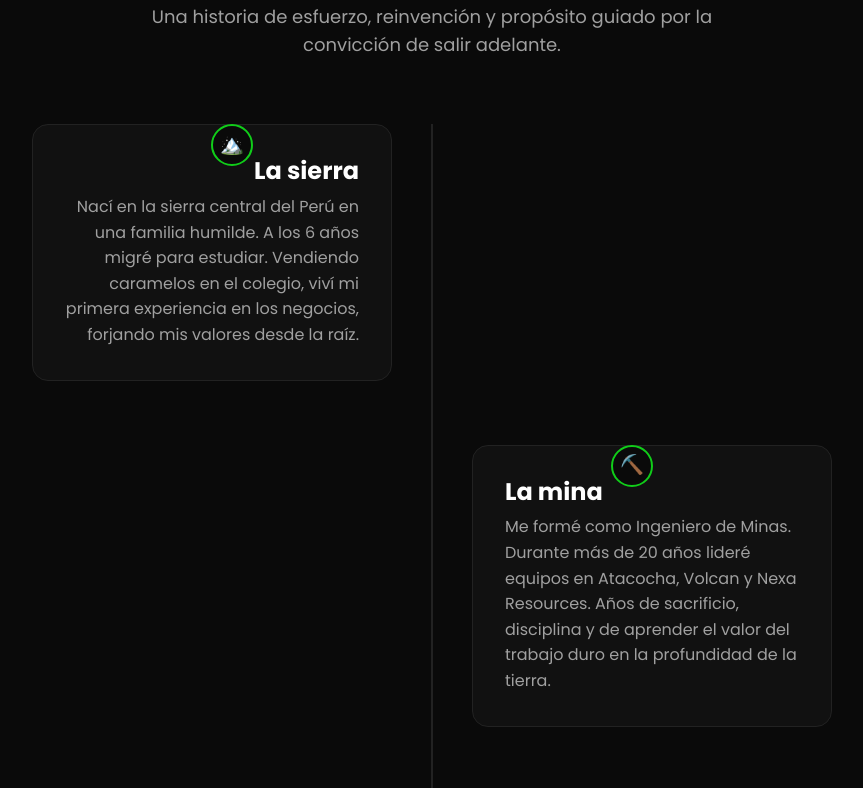
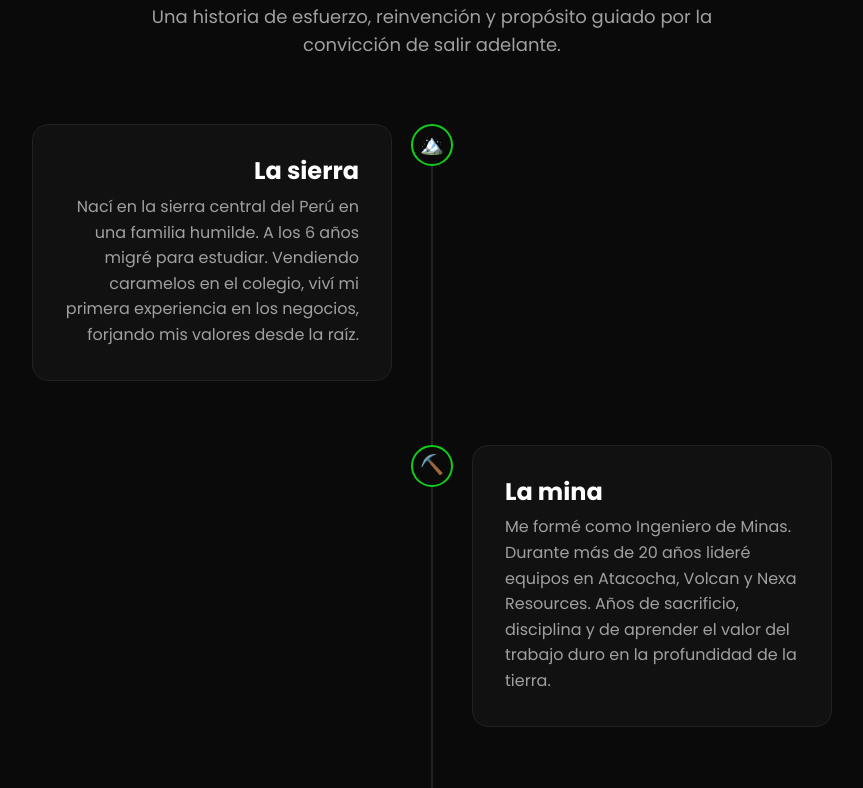
Before and after one commit to davidamesc2022-cell/david-ames-web, a plain HTML site: page index.html in a window 1280 px wide. Shown: the part 2137-2925 px from the top of the page, without its empty margins (208-1071 px from the left). Drawn offline with Linux system fonts and the light colour scheme.

Commit message:
Corregir alineación de iconos en la línea de tiempo

```diff
--- a/styles.css
+++ b/styles.css
@@ -726,24 +726,28 @@ header {
 @media (min-width: 768px) {
     .timeline-item {
         display: flex;
-        justify-content: flex-end;
-        width: 50%;
+        justify-content: flex-start;
+        width: 100%;
     }
     .timeline-item:nth-child(even) {
-        margin-left: 50%;
-        justify-content: flex-start;
+        margin-left: 0;
+        justify-content: flex-end;
     }
     .timeline-icon {
         left: 50%;
         transform: translateX(-50%);
     }
     .timeline-item:nth-child(odd) .timeline-content {
+        width: calc(50% - 40px);
         margin-left: 0;
-        margin-right: 40px;
+        margin-right: 0;
         text-align: right;
     }
     .timeline-item:nth-child(even) .timeline-content {
-        margin-left: 40px;
+        width: calc(50% - 40px);
+        margin-left: 0;
+        margin-right: 0;
+        text-align: left;
     }
 }
 
```
